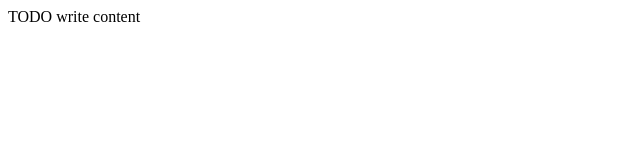
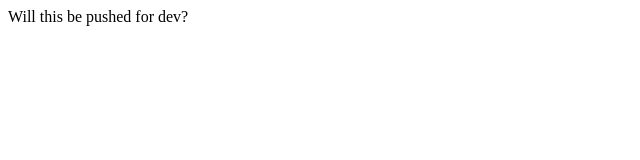
Before and after one commit to davidoabile/ghub, a plain HTML site: page index.html in a window 1280 px wide. Shown: the full height of the page, 0-640 px from the left. Drawn offline with Linux system fonts and the light colour scheme.

Commit message:
Testing dev
Testing dev changes

```diff
--- a/index.html
+++ b/index.html
@@ -11,6 +11,6 @@ and open the template in the editor.
         <meta name="viewport" content="width=device-width, initial-scale=1.0">
     </head>
     <body>
-        <div>TODO write content</div>
+        <div>Will this be pushed for dev?</div>
     </body>
 </html>
```
